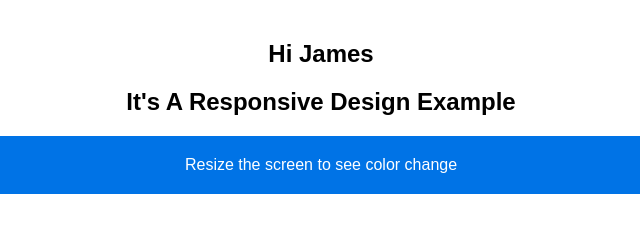
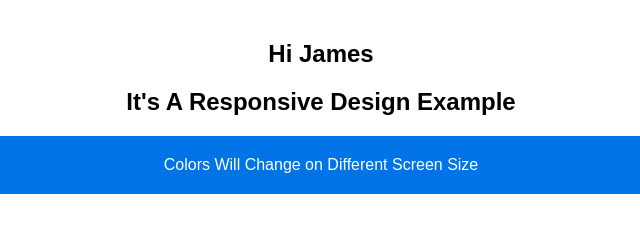
Before and after one commit to masulhasan/james, a plain HTML site: page James.html in a window 1280 px wide. Shown: the full height of the page, 319-959 px from the left. Drawn offline with Linux system fonts and the light colour scheme.

Commit message:
Update James.html

```diff
--- a/James.html
+++ b/James.html
@@ -35,7 +35,7 @@
     <div class="container">
         <h2>Hi James</h2>
         <h2>It's A Responsive Design Example</h2>
-        <div class="box">Resize the screen to see color change</div>
+        <div class="box">Colors Will Change on Different Screen Size</div>
     </div>
 
 </body>
```
